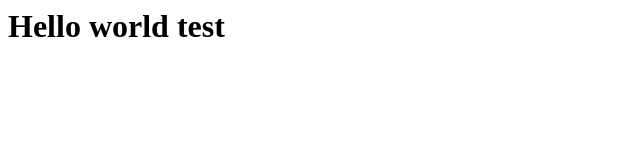
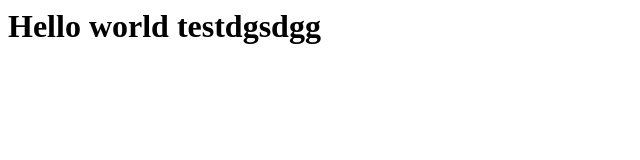
Before and after one commit to dev-koalescedesigns/test, a plain HTML site: page index.html in a window 1280 px wide. Shown: the whole page, without its empty margins (0-640 px from the left). Drawn offline with Linux system fonts and the light colour scheme.

Commit message:
Update index.html

```diff
--- a/index.html
+++ b/index.html
@@ -1 +1 @@
-<h1>Hello world test</h1>
+<h1>Hello world testdgsdgg</h1>
```
